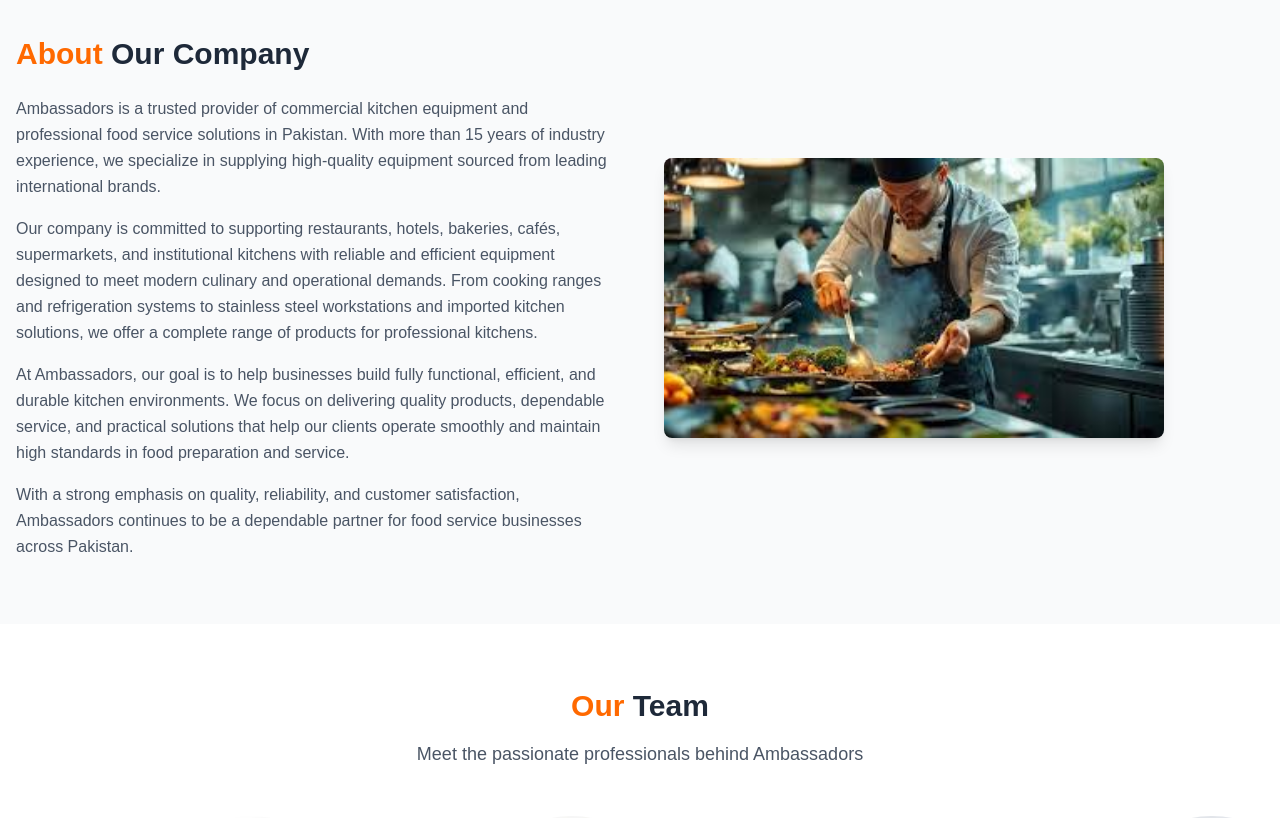
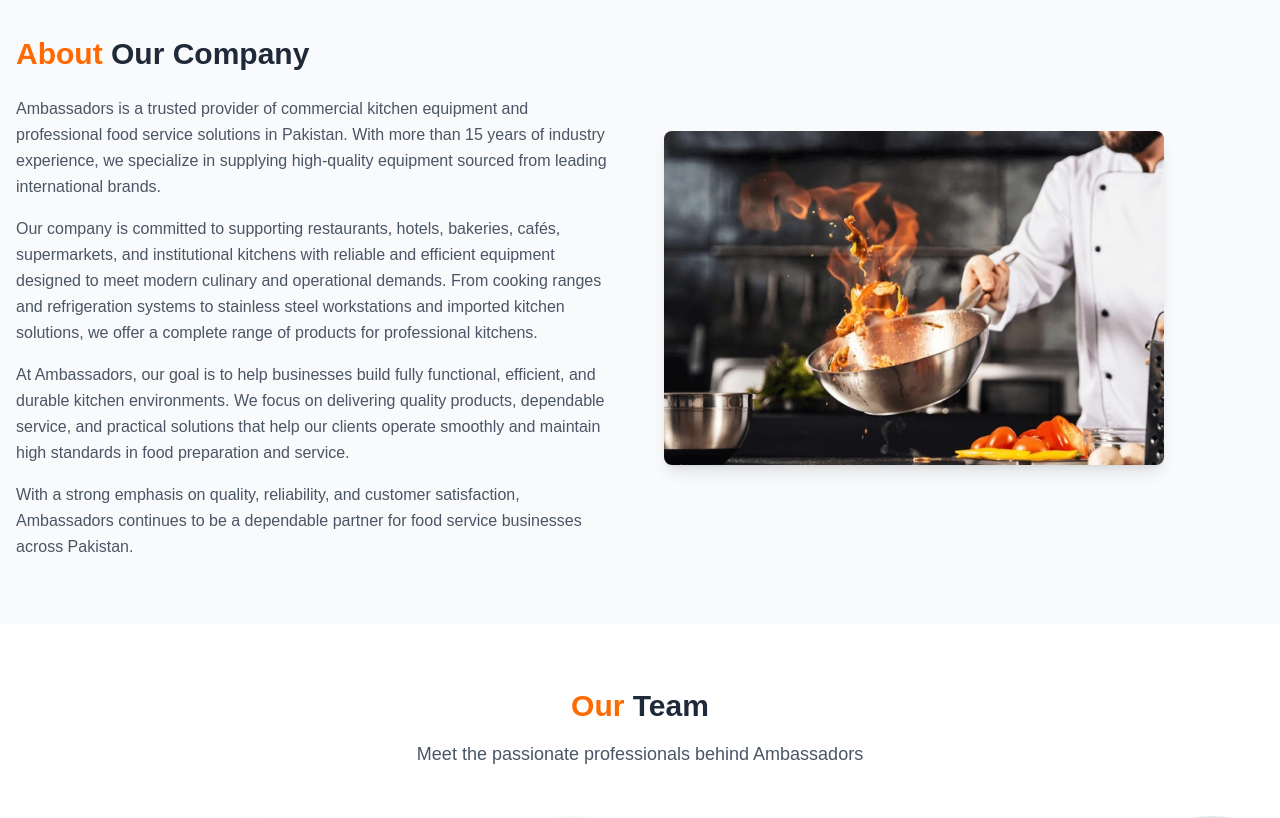
Before and after one commit to EshaArif-1234/ambassador, a Next.js app: page /about in a window 1280 px wide. Shown: the part 640-1458 px from the top of the page. Built offline with nearby package versions, Linux system fonts and the light colour scheme.

Commit message:
change the format of images

```diff
--- a/components/about/Banner.tsx
+++ b/components/about/Banner.tsx
@@ -7,7 +7,7 @@
     <div className="relative h-96 md:h-[500px]">
       {/* Background Image */}
       <Image
-        src="/images/about/banner-image.jpg"
+        src="/Images/about/banner-image.jpg"
         alt="About Ambassadors Banner"
         fill
         className="object-cover"
--- a/components/about/CompanySection.tsx
+++ b/components/about/CompanySection.tsx
@@ -31,8 +31,8 @@
           {/* Right - Image */}
           <div className="relative">
             <Image
-              src="/Images/about/about-image.jfif"
-              alt="Company Building"
+              src="/Images/about/chef.jpg"
+              alt="Chef"
               width={500}
               height={600}
               className="rounded-lg shadow-lg"
```
Also changed, not shown: public/Images/about/chef.jpg (added).
